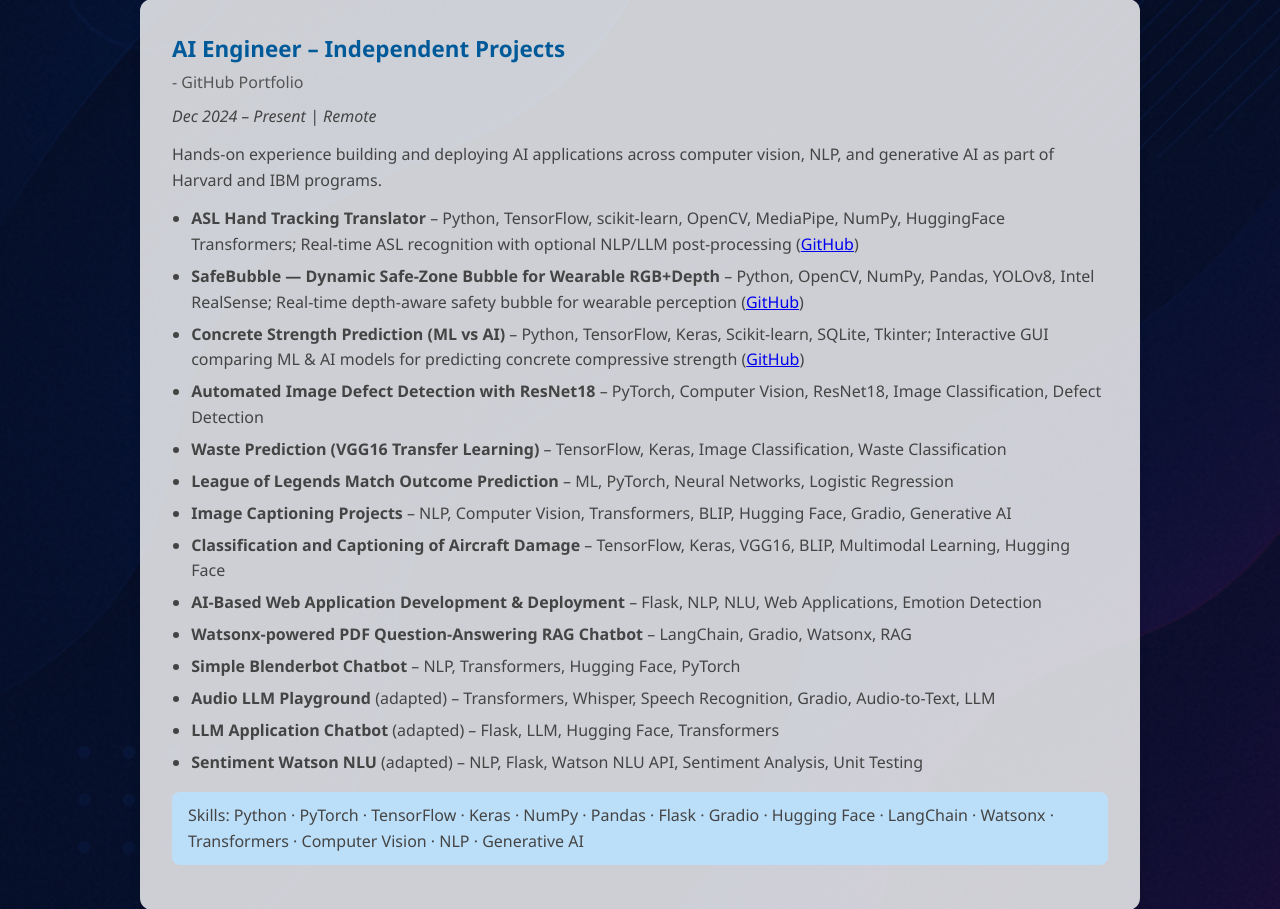
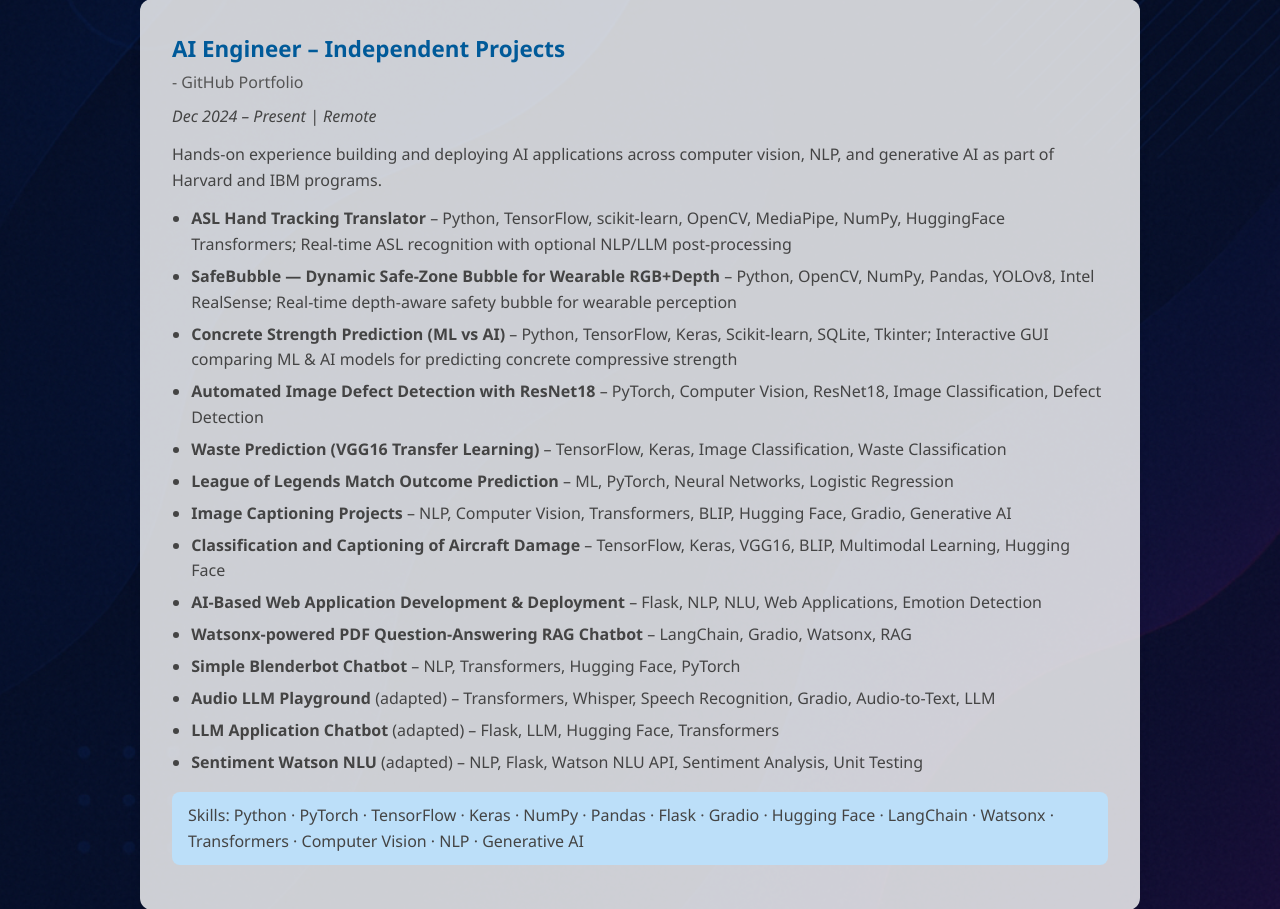
Before and after one commit to Afhrodite/Portfolio-Website, a Flask app: page /experience in a window 1280 px wide. Shown: the part 231-1140 px from the top of the page. Run offline with Flask 3, Linux system fonts and the light colour scheme.

Commit message:
Small update

```diff
--- a/templates/experience.html
+++ b/templates/experience.html
@@ -14,9 +14,9 @@
         <p class="date-location">Dec 2024 – Present | Remote</p>
         <p>Hands-on experience building and deploying AI applications across computer vision, NLP, and generative AI as part of Harvard and IBM programs.</p>
         <ul>
-          <li><strong>ASL Hand Tracking Translator</strong> – Python, TensorFlow, scikit-learn, OpenCV, MediaPipe, NumPy, HuggingFace Transformers; Real-time ASL recognition with optional NLP/LLM post-processing (<a href="https://github.com/Afhrodite/ASL-Hand-Tracking-Translator" target="_blank">GitHub</a>)</li>
-          <li><strong>SafeBubble — Dynamic Safe-Zone Bubble for Wearable RGB+Depth</strong> – Python, OpenCV, NumPy, Pandas, YOLOv8, Intel RealSense; Real-time depth-aware safety bubble for wearable perception (<a href="https://github.com/Afhrodite/SafeBubble-Dynamic-Safe-Zone-Bubble-for-Wearable-RGB-Depth" target="_blank">GitHub</a>)</li>
-          <li><strong>Concrete Strength Prediction (ML vs AI)</strong> – Python, TensorFlow, Keras, Scikit-learn, SQLite, Tkinter; Interactive GUI comparing ML & AI models for predicting concrete compressive strength (<a href="https://github.com/Afhrodite/Concrete-Strength-Prediction-ML-vs-AI" target="_blank">GitHub</a>)</li>
+          <li><strong>ASL Hand Tracking Translator</strong> – Python, TensorFlow, scikit-learn, OpenCV, MediaPipe, NumPy, HuggingFace Transformers; Real-time ASL recognition with optional NLP/LLM post-processing</li>
+          <li><strong>SafeBubble — Dynamic Safe-Zone Bubble for Wearable RGB+Depth</strong> – Python, OpenCV, NumPy, Pandas, YOLOv8, Intel RealSense; Real-time depth-aware safety bubble for wearable perception</li>
+          <li><strong>Concrete Strength Prediction (ML vs AI)</strong> – Python, TensorFlow, Keras, Scikit-learn, SQLite, Tkinter; Interactive GUI comparing ML & AI models for predicting concrete compressive strength</li>
           <li><strong>Automated Image Defect Detection with ResNet18</strong> – PyTorch, Computer Vision, ResNet18, Image Classification, Defect Detection</li>
           <li><strong>Waste Prediction (VGG16 Transfer Learning)</strong> – TensorFlow, Keras, Image Classification, Waste Classification</li>
           <li><strong>League of Legends Match Outcome Prediction</strong> – ML, PyTorch, Neural Networks, Logistic Regression</li>
--- a/templates/programming.html
+++ b/templates/programming.html
@@ -487,7 +487,7 @@
       </li>
 
       <li class="programming-certificate-item">
-        <h3>Google Cybersecurity/h3>
+        <h3>Google Cybersecurity</h3>
         <p><em>Google – Issued February 2026</em></p>
         <p>Covered cybersecurity fundamentals, threat detection, risk mitigation, and best practices for protecting digital systems.</p>
         <p><strong>Credential ID:</strong> GY5KQLV9GWNY</p>
```
